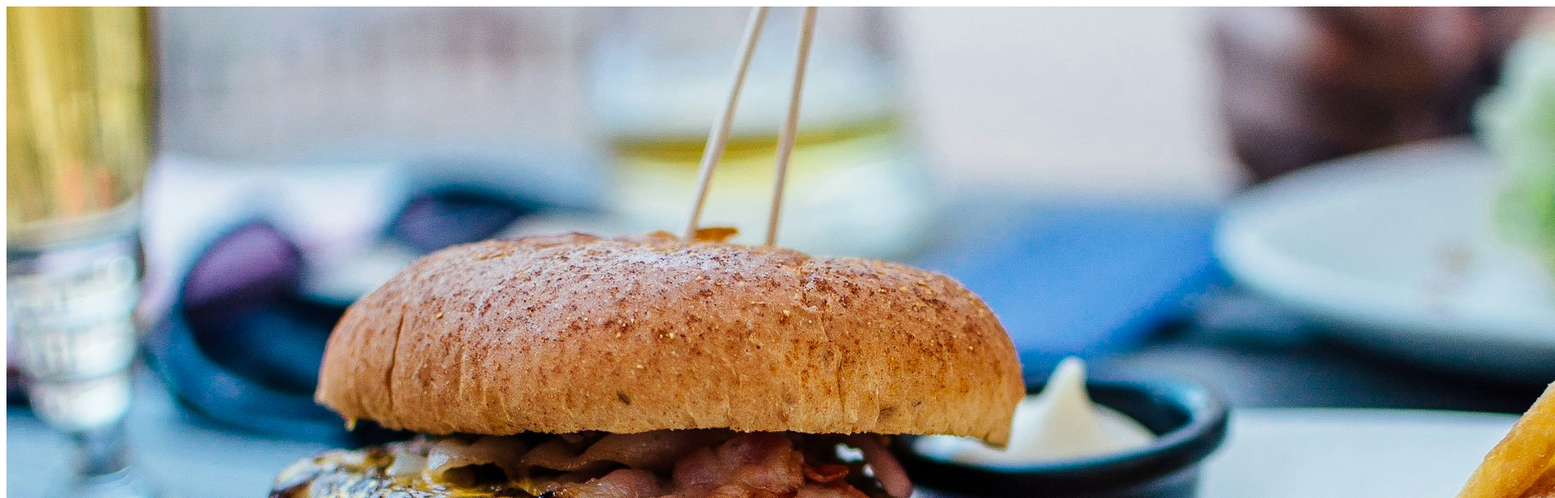
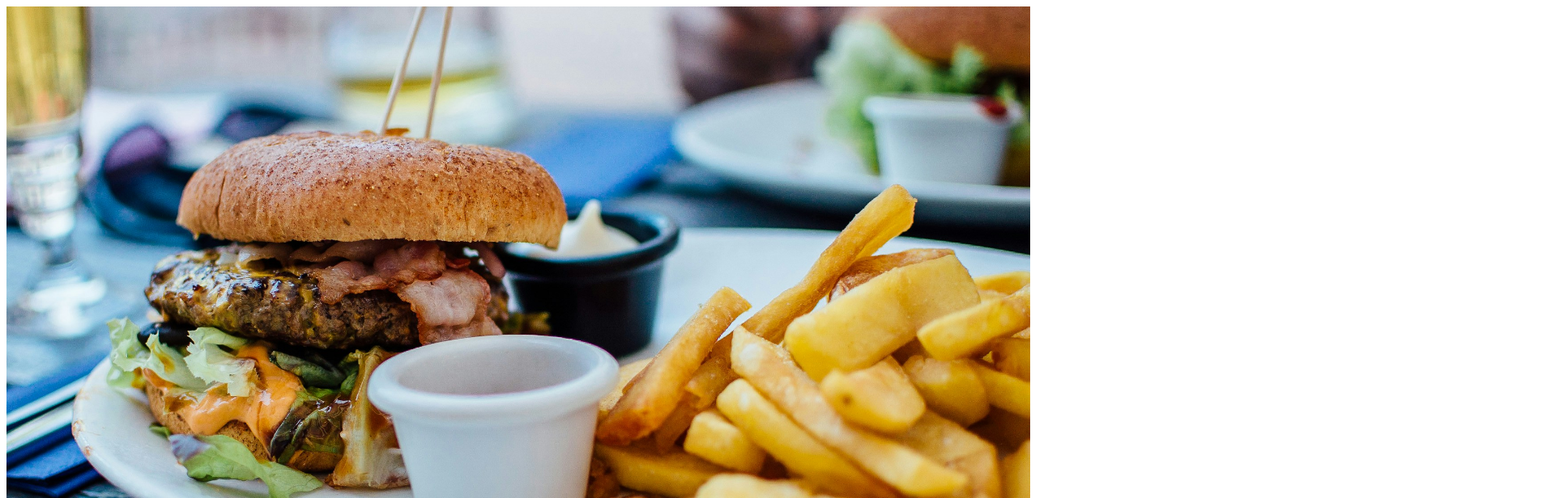
Before and after one commit to syedbashar45/Food-Website, a plain HTML site: page index.html in a window 1280 px wide. Shown: the top 616 px of the page at 81% size, 1920 px wide, since content can reach past the window. Drawn offline with Linux system fonts and the light colour scheme.

Commit message:
Update index.html

```diff
--- a/index.html
+++ b/index.html
@@ -6,7 +6,7 @@
     <title>Bashar Website</title>
 </head>
     <body>
-        <img src="robin-stickel-tzl1UCXg5Es-unsplash.jpg">
+        <img src="robin-stickel-tzl1UCXg5Es-unsplash.jpg" width="100%" >
   <center>
    <h1>Al Mehran Restaurant</h1></center>
 <center><h2>Fast Food </h2></center>
```
